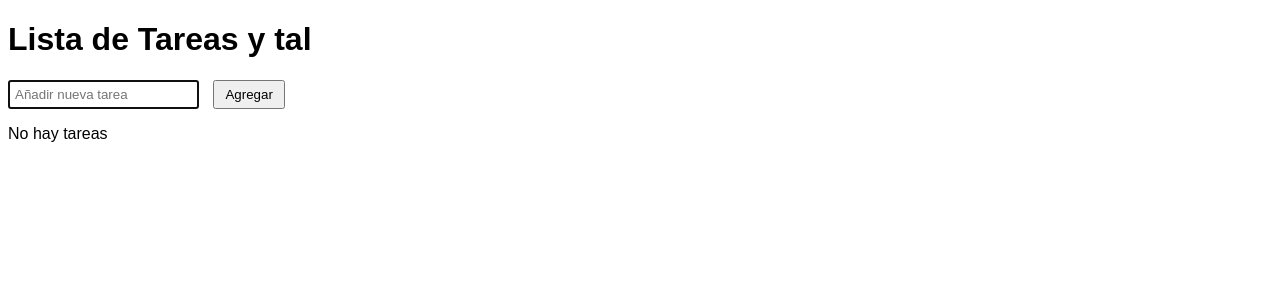
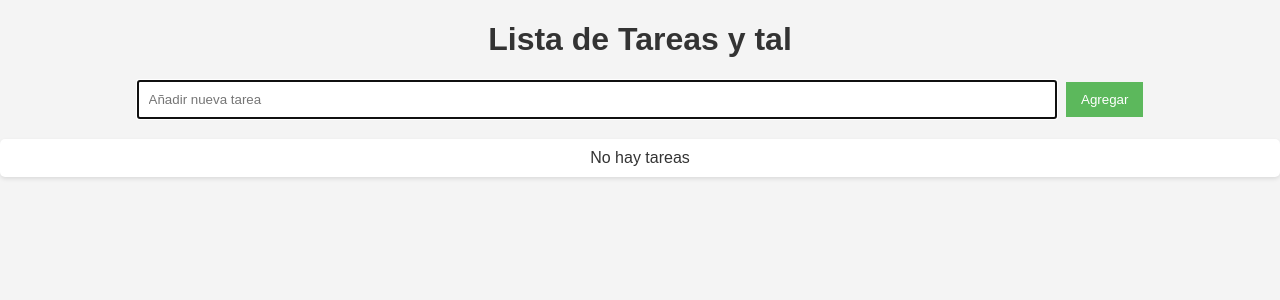
Before and after one commit to arturoytal/todo, a PHP site: page / in a window 1280 px wide. Shown: the top 300 px of the page. Run offline with PHP 8.4, Linux system fonts and the light colour scheme; data that the repository does not hold is empty; a stand-in replaces the project's code that opens the database connection; some libraries are stand-ins or nearby versions.

Commit message:
Cambio del css a ver si se ve más chulo jeje

```diff
--- a/style.css
+++ b/style.css
@@ -1,5 +1,42 @@
 body {
     font-family: Arial, sans-serif;
+    background-color: #f4f4f4;
+    text-align: center;
+    margin: 0;
+    padding: 0;
+}
+
+.container {
+    width: 80%;
+    margin: 0 auto;
+    overflow: hidden;
+}
+
+h1 {
+    color: #333;
+}
+
+form {
+    margin-top: 20px;
+    margin-bottom: 20px;
+}
+
+input[type="text"] {
+    padding: 10px;
+    width: 70%;
+    margin-right: 5px;
+}
+
+button {
+    padding: 10px 15px;
+    background-color: #5cb85c;
+    border: none;
+    color: white;
+    cursor: pointer;
+}
+
+button:hover {
+    background-color: #4cae4c;
 }
 
 ul {
@@ -7,15 +44,20 @@ ul {
     padding: 0;
 }
 
-li {
-    margin: 5px 0;
+ul li {
+    background-color: #fff;
+    color: #333;
+    margin-bottom: 5px;
+    padding: 10px;
+    border-radius: 5px;
+    box-shadow: 0 2px 4px rgba(0, 0, 0, 0.1);
 }
 
-input[type="text"] {
-    padding: 5px;
+ul li.completed {
+    text-decoration: line-through;
+    color: #777;
+}
+
+ul li input[type="checkbox"] {
     margin-right: 10px;
 }
-
-button {
-    padding: 5px 10px;
-}
```
